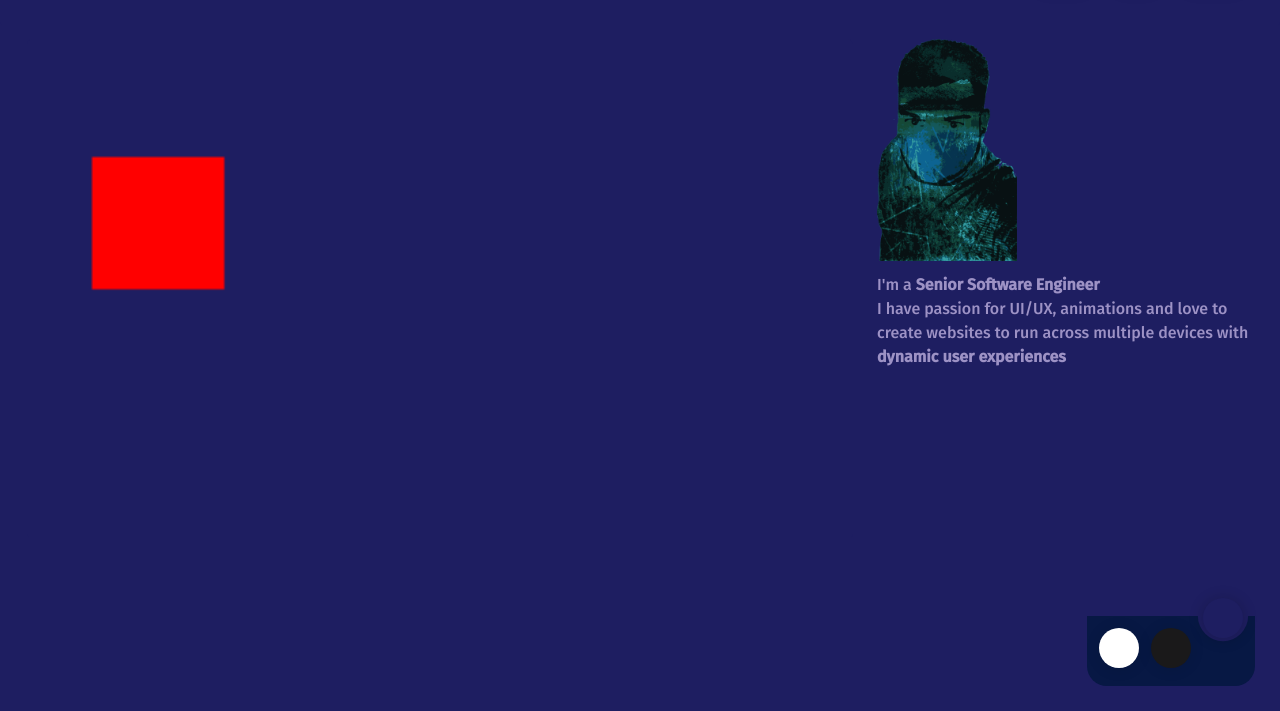
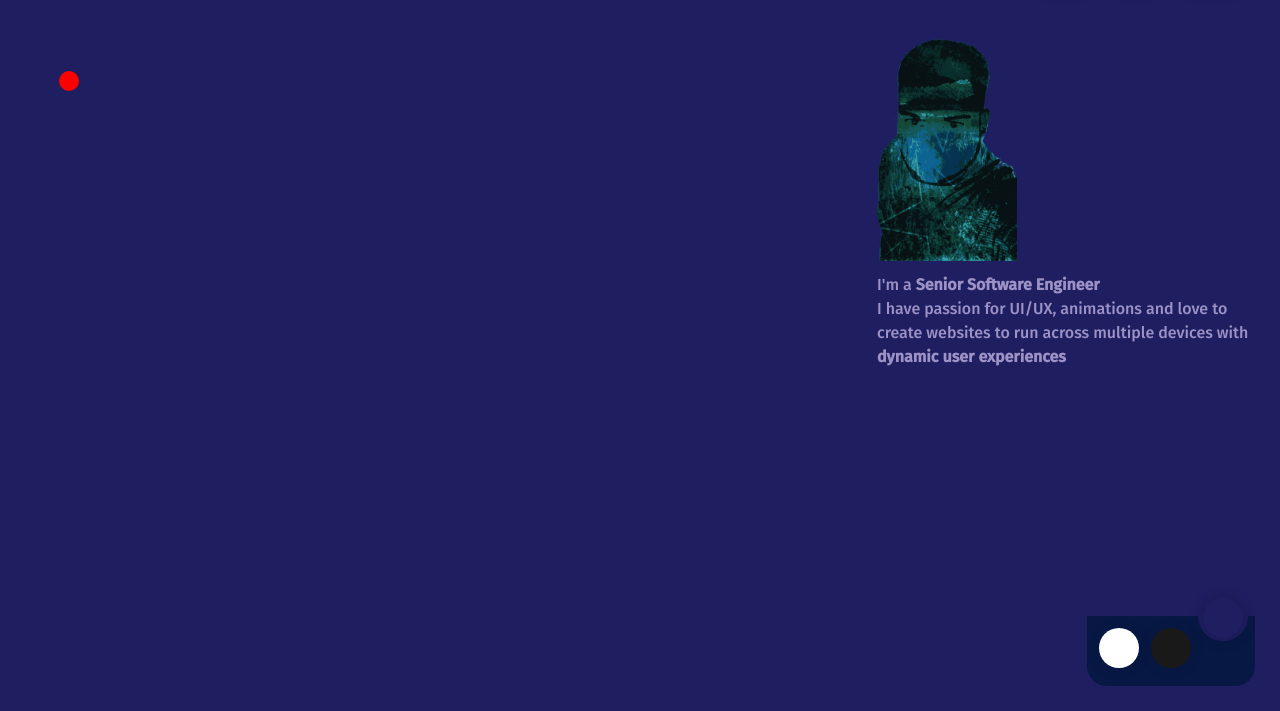
Before and after one commit to mp5maker/react-blog, a Gatsby site: page /games/breakout in a window 1280 px wide. Shown: the part 89-800 px from the top of the page. Built offline with nearby package versions, Linux system fonts and the light colour scheme; Gatsby itself is replaced by a stand-in of ours.

Commit message:
feat: add moving ball in the breakout game

```diff
--- /dev/null
+++ b/src/Components/Animation/Ball/index.js
@@ -0,0 +1,28 @@
+export class AnimationBall {
+    constructor({ canvas, context, radius = 10, x = 0, y = 0, color = 'red' } = {}) {
+        this.canvas = canvas
+        this.context = context
+        this.radius = radius
+        this.velocityX = 0.1
+        this.velocityY = 0.1
+        this.color = color
+        this.x = x
+        this.y = y
+    }
+
+    create() {
+        this.context.save()
+        this.context.beginPath()
+        this.context.arc(this.x, this.y, this.radius, 0, 2 * Math.PI, false)
+        this.context.fillStyle = this.color
+        this.context.fill()
+        this.context.closePath()
+        this.context.restore()
+    }
+
+    move() {
+        this.x += this.velocityX
+        this.y += this.velocityY
+        this.create()
+    }
+}
--- a/src/Components/Animation/index.js
+++ b/src/Components/Animation/index.js
@@ -2,7 +2,7 @@ import React from 'react'
 
 import { Animation as UtilityAnimation } from 'Utilities/Animation'
 
-export const Animation = ({ width = '99%', height = '100%', onAnimation }) => {
+export const Animation = ({ width, height, onAnimation }) => {
     const canvasRef = React.useRef()
 
     React.useEffect(() => {
@@ -15,10 +15,8 @@ export const Animation = ({ width = '99%', height = '100%', onAnimation }) => {
 
     return (
         <canvas
-            style={{
-                width,
-                height
-            }}
+            width={width}
+            height={height}
             ref={canvasRef}>
         </canvas>
     )
--- a/src/Utilities/Animation/index.js
+++ b/src/Utilities/Animation/index.js
@@ -24,6 +24,11 @@ export class Animation {
         this.getCanvas = this.getCanvas.bind(this)
         this.getContext = this.getContext.bind(this)
         this.isPlaying = this.isPlaying.bind(this)
+        this.clear = this.clear.bind(this)
+    }
+
+    clear() {
+        this.context.clearRect(0, 0, this.canvas.width, this.canvas.height)
     }
 
     getContext() {
--- a/src/pages/games/breakout/index.js
+++ b/src/pages/games/breakout/index.js
@@ -2,28 +2,36 @@ import React from "react"
 
 import { Layout } from 'Components/Layout'
 import { Animation } from 'Components/Animation'
-
+import { AnimationBall } from "Components/Animation/Ball"
+import { useDimension } from "Hooks/UseDimension"
+import { useMedia } from "Hooks/UseMedia"
 
 export default function Breakout() {
+    const { width, height } = useDimension()
+    const isWidthGreaterThan767 = useMedia("(min-width: 767px)")
+
     const onAnimation = React.useCallback(({ animation }) => {
+        const canvas = animation.getCanvas()
         const context = animation.getContext()
+        const ball = new AnimationBall({ canvas, context })
 
         const stage = function() {
-            context.beginPath();
-            context.rect(20, 40, 50, 50);
-            context.fillStyle = "#FF0000";
-            context.fill();
-            context.closePath()
+            animation.clear()
+            ball.move()
         }
 
         animation.setStage(stage)
+        ball.create()
         animation.start()
     }, [])
 
     return (
         <>
             <Layout page={`Games`}>
-                <Animation onAnimation={onAnimation} />
+                <Animation
+                    width={isWidthGreaterThan767 ? width * 0.7 * (3/5) : width * 0.9}
+                    height={height}
+                    onAnimation={onAnimation} />
             </Layout>
         </>
     )
```
